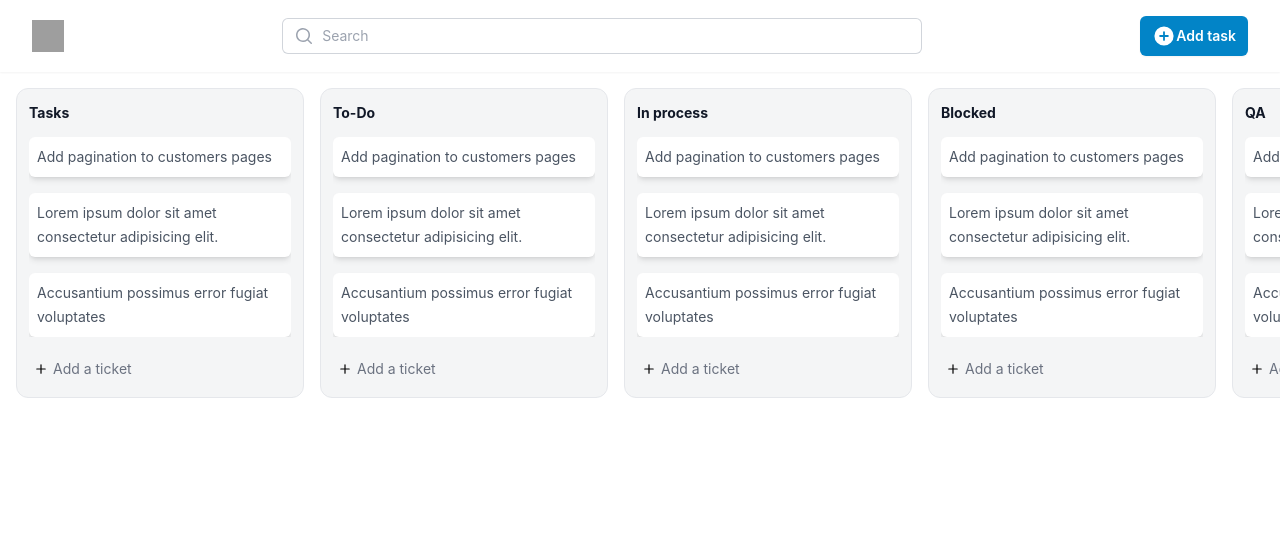
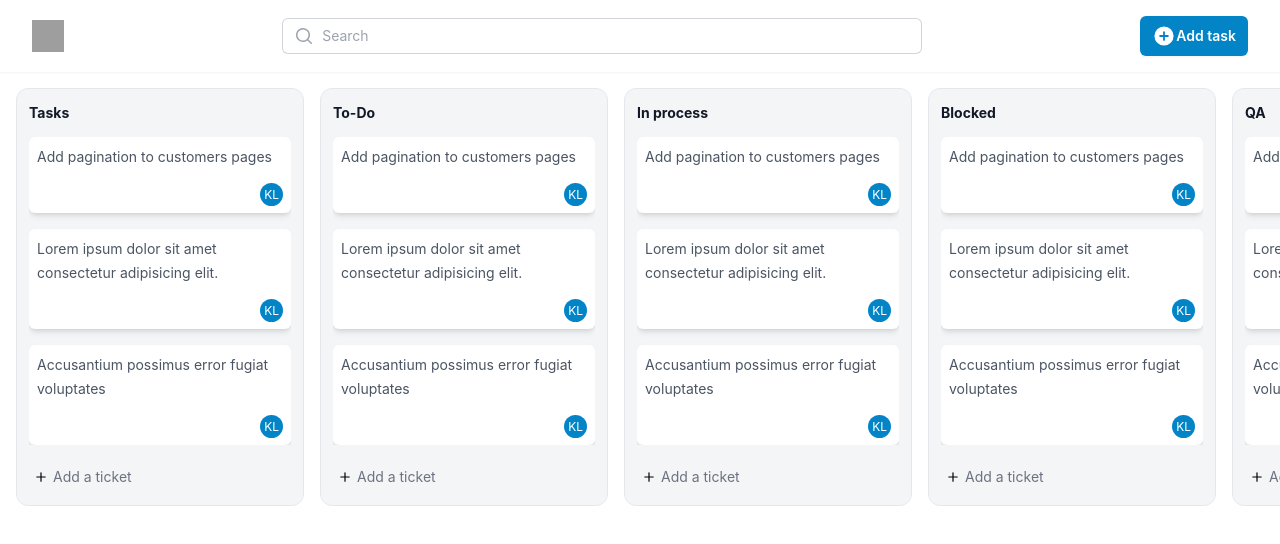
Before and after one commit to kelvinxploy/client_taskmanager, a Next.js app: page / in a window 1280 px wide. Shown: the top 544 px of the page. Built offline with nearby package versions, Linux system fonts and the light colour scheme; grey boxes are pictures that could not be loaded.

Commit message:
:lipstick: Add asignee design in task card (#3)

```diff
--- a/src/components/home/TaskCard/TaskCard.tsx
+++ b/src/components/home/TaskCard/TaskCard.tsx
@@ -8,6 +8,12 @@ const TaskCard = ({ title }: TaskCardProps): React.ReactElement => {
   return (
     <li className="p-2 bg-white shadow-md rounded-md cursor-pointer hover:bg-gray-100">
       <h3 className="text-sm text-gray-600">{title}</h3>
+
+      <div className="mt-3 text-end">
+        <span className="text-xs p-1 text-white rounded-full bg-sky-600">
+          KL
+        </span>
+      </div>
     </li>
   );
 };
```
